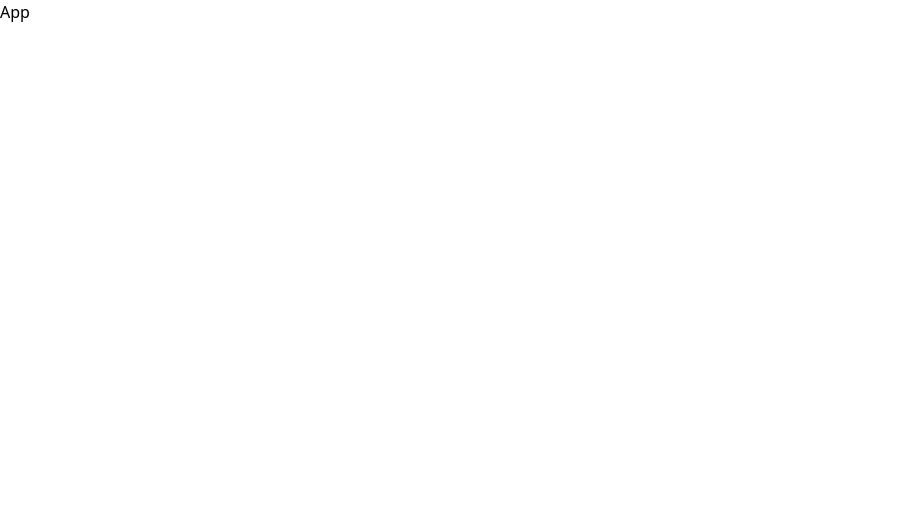
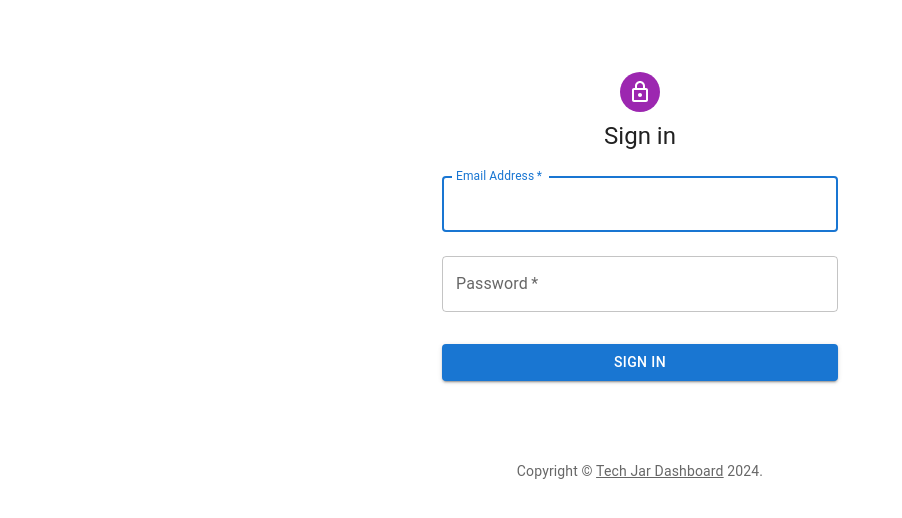
Before and after one commit to sanishjoshi01/techjar-dashboard, a React (Vite) app: page /login in a window 1280 px wide. Shown: the top 518 px of the page, without its empty margins (0-902 px from the left). Built offline with nearby package versions, Linux system fonts and the light colour scheme.

Commit message:
sign in component and routes

```diff
--- a/src/App.jsx
+++ b/src/App.jsx
@@ -1,5 +1,14 @@
+import { BrowserRouter as Router, Route, Routes } from 'react-router-dom';
+import SignIn from './components/SignIn';
+
 function App() {
-  return <div>App</div>
+  return (
+    <Router>
+      <Routes>
+        <Route path='/login' element={<SignIn/>}></Route>
+      </Routes>
+    </Router>
+  )
 }
 
 export default App;
--- /dev/null
+++ b/src/components/SignIn.jsx
@@ -0,0 +1,88 @@
+// import * as React from 'react';
+import Avatar from '@mui/material/Avatar';
+import Button from '@mui/material/Button';
+import CssBaseline from '@mui/material/CssBaseline';
+import TextField from '@mui/material/TextField';
+import Link from '@mui/material/Link';
+import Box from '@mui/material/Box';
+import LockOutlinedIcon from '@mui/icons-material/LockOutlined';
+import Typography from '@mui/material/Typography';
+import Container from '@mui/material/Container';
+import { createTheme, ThemeProvider } from '@mui/material/styles';
+
+function Copyright(props) {
+  return (
+    <Typography variant="body2" color="text.secondary" align="center" {...props}>
+      {'Copyright © '}
+      <Link color="inherit" href="#">
+        Tech Jar Dashboard
+      </Link>{' '}
+      {new Date().getFullYear()}
+      {'.'}
+    </Typography>
+  );
+}
+
+const defaultTheme = createTheme();
+
+export default function SignIn() {
+  const handleSubmit = (event) => {
+    event.preventDefault();
+
+    //use login function here
+  };
+
+  return (
+    <ThemeProvider theme={defaultTheme}>
+      <Container component="main" maxWidth="xs">
+        <CssBaseline />
+        <Box
+          sx={{
+            marginTop: 8,
+            display: 'flex',
+            flexDirection: 'column',
+            alignItems: 'center',
+          }}
+        >
+          <Avatar sx={{ m: 1, bgcolor: 'secondary.main' }}>
+            <LockOutlinedIcon />
+          </Avatar>
+          <Typography component="h1" variant="h5">
+            Sign in
+          </Typography>
+          <Box component="form" onSubmit={handleSubmit} noValidate sx={{ mt: 1 }}>
+            <TextField
+              margin="normal"
+              required
+              fullWidth
+              id="email"
+              label="Email Address"
+              name="email"
+              autoComplete="email"
+              autoFocus
+            />
+            <TextField
+              margin="normal"
+              required
+              fullWidth
+              name="password"
+              label="Password"
+              type="password"
+              id="password"
+              autoComplete="current-password"
+            />
+            <Button
+              type="submit"
+              fullWidth
+              variant="contained"
+              sx={{ mt: 3, mb: 2 }}
+            >
+              Sign In
+            </Button>
+          </Box>
+        </Box>
+        <Copyright sx={{ mt: 8, mb: 4 }} />
+      </Container>
+    </ThemeProvider>
+  );
+}
```
